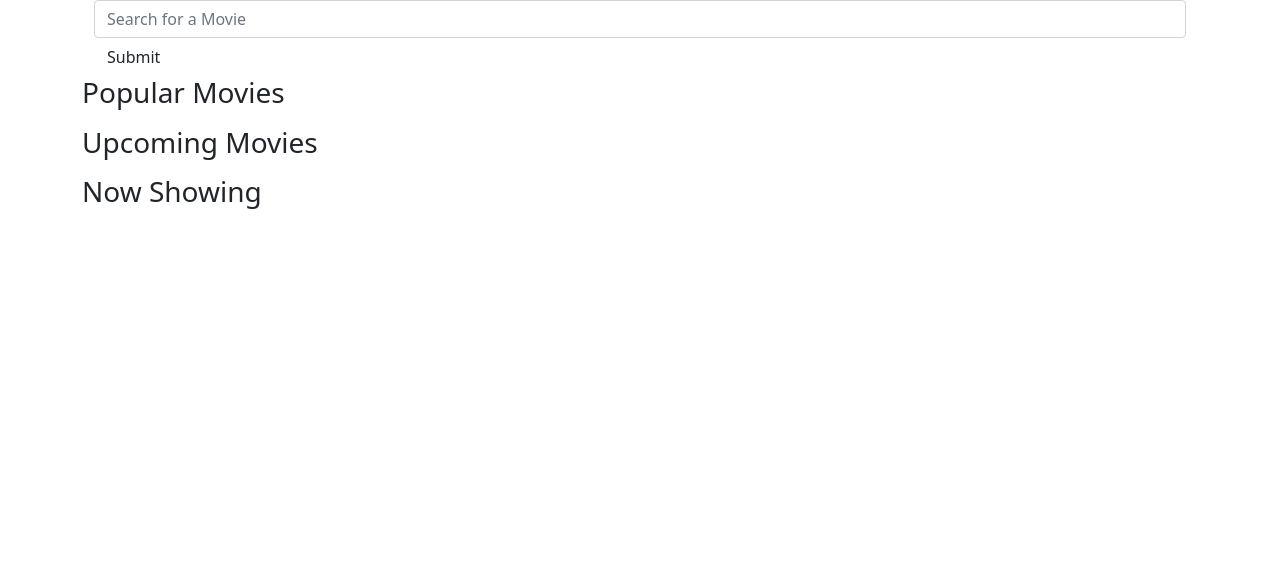
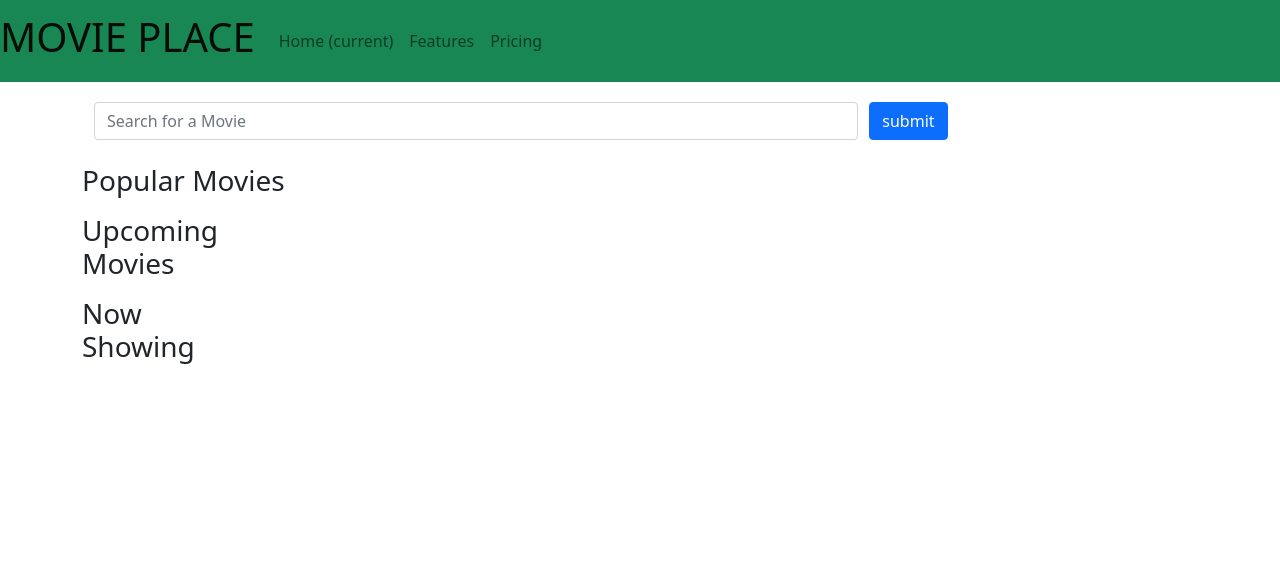
Before and after one commit to linetlucy-genchabe/watchlist, a Flask app: template app/templates/index.html in a window 1280 px wide. Shown: the top 563 px of the page. Run offline with Flask 2, Linux system fonts and the light colour scheme; the template is opened without the code that fills it, so the values that code supplies are empty; parts of the project's set-up code (start-up, migrations or seed data) failed here and were passed over.

Commit message:
add bootstrap

```diff
--- a/app/__init__.py
+++ b/app/__init__.py
@@ -1,5 +1,6 @@
 from flask import Flask
 from .config import DevConfig
+#from flask_bootstrap import Bootstrap
 
 #initializing application
 app = Flask(__name__, instance_relative_config=True)
@@ -8,5 +9,8 @@ app = Flask(__name__, instance_relative_config=True)
 app.config.from_object(DevConfig)
 app.config.from_pyfile('config.py')
 
+#initializing flask extentions
+#bootstrap = Bootstrap(app)
+
 from app import views
 from app import error
--- a/app/forms.py
+++ b/app/forms.py
@@ -1,9 +1,9 @@
 from flask_wtf import FlaskForm
 from wtforms import StringField,TextAreaField,SubmitField
-from wtforms.validators import Required
+from wtforms.validators import InputRequired
 
 class ReviewForm(FlaskForm):
 
-    title = StringField('Review title',validators=[Required()])
-    review = TextAreaField('Movie review', validators=[Required()])
+    title = StringField('Review title',validators=[InputRequired()])
+    review = TextAreaField('Movie review', validators=[InputRequired()])
     submit = SubmitField('Submit')
--- a/app/templates/base.html
+++ b/app/templates/base.html
@@ -13,6 +13,29 @@
 <body>
     <!-- Content block -->
 
+
+    <nav class="navbar navbar-expand-lg navbar-light bg-success">
+        <a class="navbar-brand" href="#">
+            <h1>MOVIE PLACE</h1>
+        </a>
+        <button class="navbar-toggler" type="button" data-toggle="collapse" data-target="#navbarNav" aria-controls="navbarNav" aria-expanded="false" aria-label="Toggle navigation">
+          <span class="navbar-toggler-icon"></span>
+        </button>
+        <div class="collapse navbar-collapse" id="navbarNav">
+            <ul class="navbar-nav ">
+                <li class="nav-item active">
+                    <a class="nav-link" href="#">Home <span class="sr-only">(current)</span></a>
+                </li>
+                <li class="nav-item">
+                    <a class="nav-link" href="#">Features</a>
+                </li>
+                <li class="nav-item">
+                    <a class="nav-link" href="#">Pricing</a>
+                </li>
+
+            </ul>
+        </div>
+    </nav>
     {% block content %} {% endblock%}
 
     <script src="https://cdn.jsdelivr.net/npm/bootstrap@5.1.3/dist/js/bootstrap.bundle.min.js" integrity="sha384-ka7Sk0Gln4gmtz2MlQnikT1wXgYsOg+OMhuP+IlRH9sENBO0LRn5q+8nbTov4+1p" crossorigin="anonymous"></script>
--- a/app/templates/index.html
+++ b/app/templates/index.html
@@ -18,37 +18,44 @@
 
 
         <div class="container">
-            <form>
-                <input type="text" name="movie_query" placeholder="Search for a Movie" class="form-control">
-                <input type="submit" value="Submit" class="btn btn-default">
+            <form style="margin-top: 20px;">
+                <input type="text" name="movie_query" placeholder="Search for a Movie" class="form-control" style="width: 70%;">
+
+                <button type="submit" value="Submit" class="btn btn-primary" style="margin-left: 71%; margin-top: -65px;">submit</button>
             </form>
 
         </div>
 
         <div class="row">
-            <div class="col-md-4">
+            <div class="col-md-4" style="height: 400px; width: 400px;">
                 <!-- Popular movie -->
                 <h3> Popular Movies</h3>
                 <ul>
+                    {{ macro.displayMovieList(popular)}}
+                </ul>
+                <div class="col-md-4">
+                    <!-- Upcoming movie  -->
+                    <h3> Upcoming Movies </h3>
+                    <ul>
+                        {{ macro.displayMovieList(upcoming)}}
+                    </ul>
+                </div>
+                <div class="col-md-4">
+                    <!-- Now showing movie -->
+                    <h3>Now Showing</h3>
+                    <ul>
+                        {{ macro.displayMovieList(now_showing)}}
+                    </ul>
+                </div>
 
 
-                    {{ macro.displayMovieList(popular)}}
-                </ul>
             </div>
+
 
 
         </div>
 
-        <!-- Upcoming movie  -->
-        <h3> Upcoming Movies </h3>
-        <ul>
-            {{ macro.displayMovieList(upcoming)}}
-        </ul>
-        <!-- Now showing movie -->
-        <h3>Now Showing</h3>
-        <ul>
-            {{ macro.displayMovieList(now_showing)}}
-        </ul>
+
     </div>
     {% endblock %}
 
```
